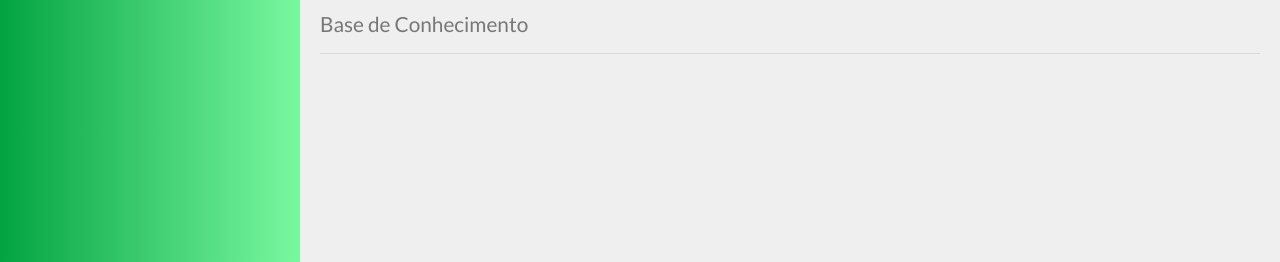
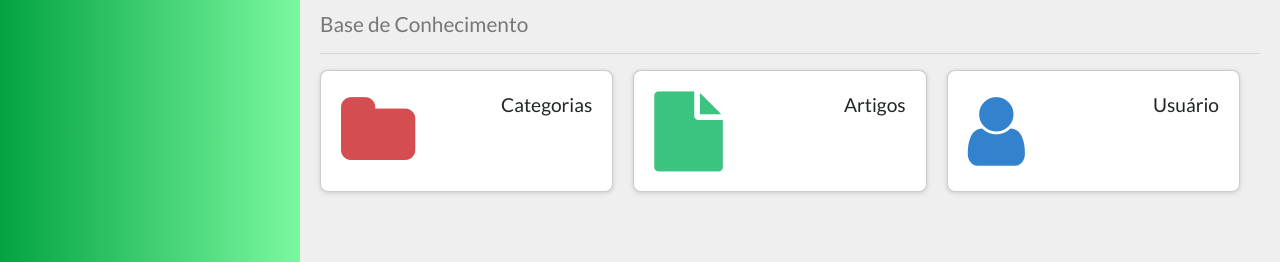
Before and after one commit to codingscode/projeto_backend_frontend, a Vue app in the folder frontend/: page / in a window 1280 px wide. Shown: the part 121-383 px from the top of the page. Built offline with nearby package versions, Linux system fonts and the light colour scheme; no server answers.

Commit message:
f parte 7

```diff
--- a/frontend/src/components/home/Home.vue
+++ b/frontend/src/components/home/Home.vue
@@ -1,18 +1,43 @@
 <template>
     <div class="home">
         <PageTitle icon="fa fa-home" main="Dashboard" sub="Base de Conhecimento"/>
+        <div class="stats">
+            <Stat title="Categorias" :value="stat.categories" icon="fa fa-folder" color="#d54d50"/>
+            <Stat title="Artigos" :value="stat.articles" icon="fa fa-file" color="#3bc480"/>
+            <Stat title="Usuário" :value="stat.users" icon="fa fa-user" color="#3282cd"/>
+        </div>
     </div>
 </template>
 
 <script>
 import PageTitle from '../template/PageTitle'
+import Stat from './Stat'
+import axios from 'axios'
+import {baseApiUrl} from '../../global'
 
 export default {
     name: 'Home',
-    components: {PageTitle}
+    components: {PageTitle, Stat},
+    data: function() {
+        return {
+            stat: {}
+        }
+    },
+    methods: {
+        getStats() {
+            axios.get(`${baseApiUrl}/stats`).then(res => this.stat = res.data)
+        }
+    },
+    mounted() {
+        this.getStats()
+    }
 }
 </script>
 
 <style>
-
+    .stats {
+        display: flex;
+        justify-content: space-between;
+        flex-wrap: wrap;
+    }
 </style>
--- /dev/null
+++ b/frontend/src/components/home/Stat.vue
@@ -0,0 +1,61 @@
+<template>
+    <div class="stat">
+        <div class="stat-icon">
+            <i :class="icon" :style="style"></i>
+        </div>
+        <div class="stat-info">
+            <span class="stat-title">{{title}}</span>
+            <span class="stat-value">{{value}}</span>
+        </div>
+    </div>
+</template>
+
+<script>
+export default {
+    name: 'Stat',
+    props: ['title', 'value', 'icon', 'color'],
+    computed: {
+        style() {
+            return "color: " + (this.color || "#000")
+        }
+    }
+}
+</script>
+
+<style>
+   .stat {
+        flex: 1;
+        display: flex;
+        border-radius: 8px;
+        margin-right: 20px;
+        margin-bottom: 20px;
+        background-color: #FFF;
+        padding: 20px;
+        border: 1px solid rgba(0, 0, 0, 0.2);
+        box-shadow: 0 1px 5px rgba(0, 0, 0, 0.15);
+    }
+
+    .stat-icon {
+        display: flex;
+        align-items: center;
+    }
+
+    .stat-icon i {
+        font-size: 5rem;
+    }
+
+    .stat-info {
+        flex: 1;
+        display: flex;
+        flex-direction: column;
+        align-items: flex-end;
+    }
+
+    .stat-title {
+        font-size: 1.2rem;
+    }
+
+    .stat-value {
+        font-size: 3rem;
+    }
+</style>
--- a/frontend/src/config/store.js
+++ b/frontend/src/config/store.js
@@ -20,7 +20,6 @@
                state.isMenuVisible = isVisible
             }
 
-            console.log('toggleMenu = ' + state.isMenuVisible)
        }
     }
 })
--- /dev/null
+++ b/frontend/src/global.js
@@ -0,0 +1 @@
+export const baseApiUrl = 'http://localhost:3000'
--- a/frontend/src/main.js
+++ b/frontend/src/main.js
@@ -10,6 +10,10 @@
 
 Vue.config.productionTip = false
 
+// TEMPORARIO
+require('axios').defaults.headers.common['Authorization'] = 'bearer eyJ0eXAiOiJKV1QiLCJhbGciOiJIUzI1NiJ9.eyJpZCI6MSwibmFtZSI6IkFsYWRpbiBTYWxpbSIsImVtYWlsIjoiYWxhZGluQGdtYWlsLmNvbSIsImFkbWluIjp0cnVlLCJpYXQiOjE1ODA0MDAwMjMsImV4cCI6MTU4MDY1OTIyM30.H6vuHpQOHHz0ArxokyQjgb4S5aC78SmABrLO_6BzzHA'
+
+
 new Vue({
   store,
   router,
```
